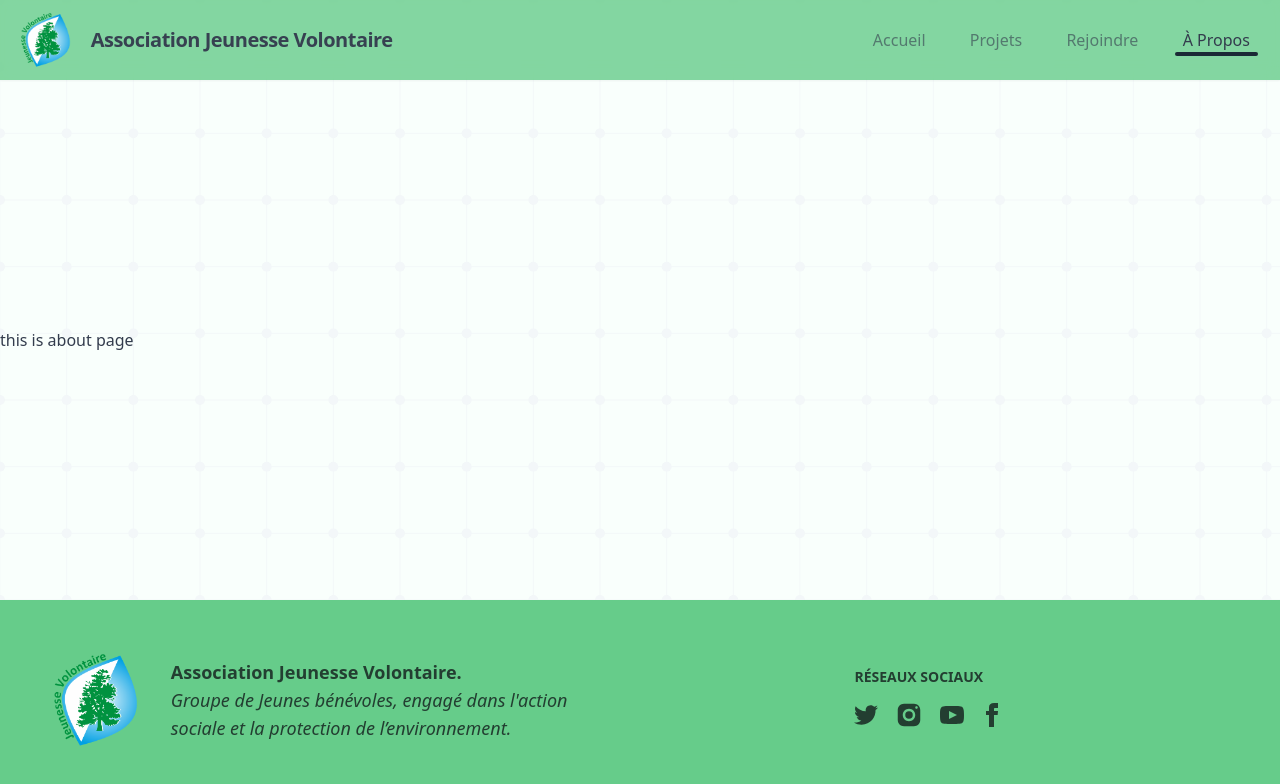
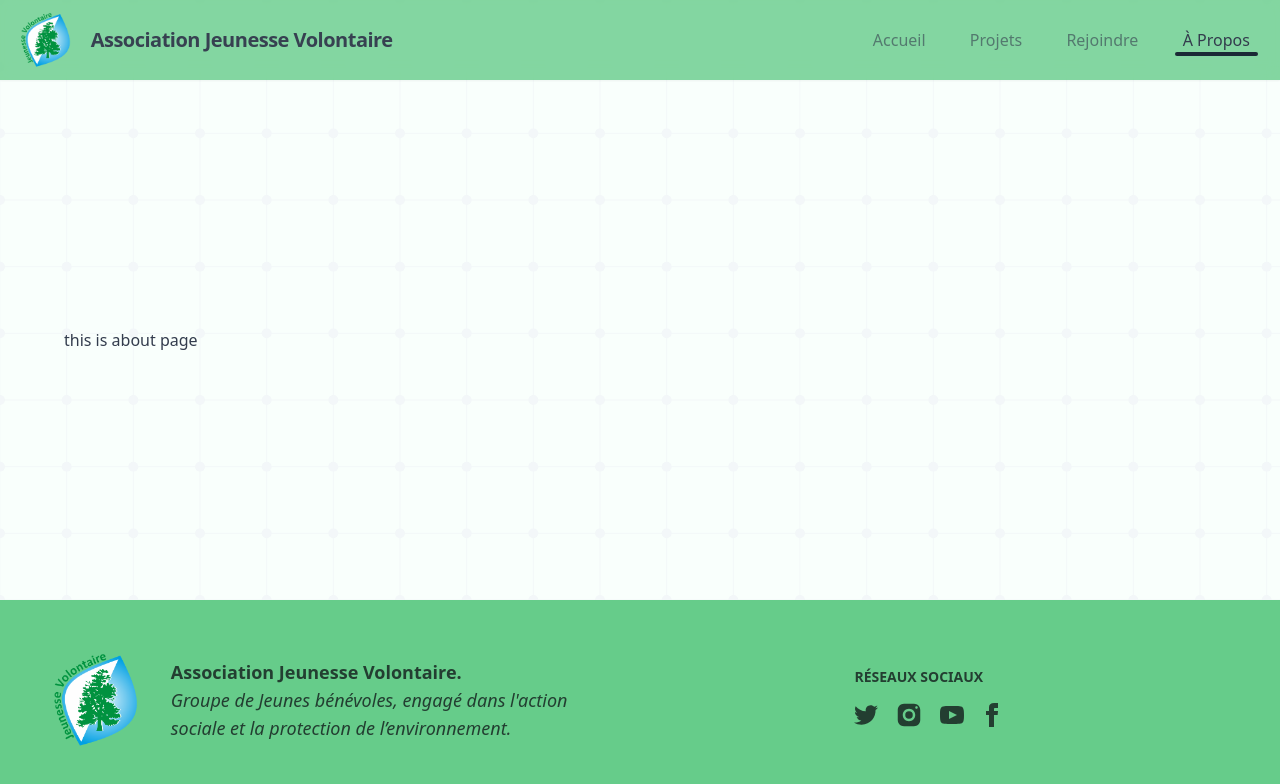
Before and after one commit to ch33kaboo/jv, a SvelteKit app: page /about in a window 1280 px wide. Shown: the top 784 px of the page. Built offline with nearby package versions, Linux system fonts and the light colour scheme.

Commit message:
minor layout change

```diff
--- a/src/routes/+layout.svelte
+++ b/src/routes/+layout.svelte
@@ -14,7 +14,9 @@
 {#if !isStudio}
 	<Navbar />
 {/if}
-<slot />
+<div class="w-full h-full px-3 py-14 md:px-16 md:py-24">
+	<slot />
+</div>
 {#if !isStudio}
 	<Footer />
 {/if}
```
